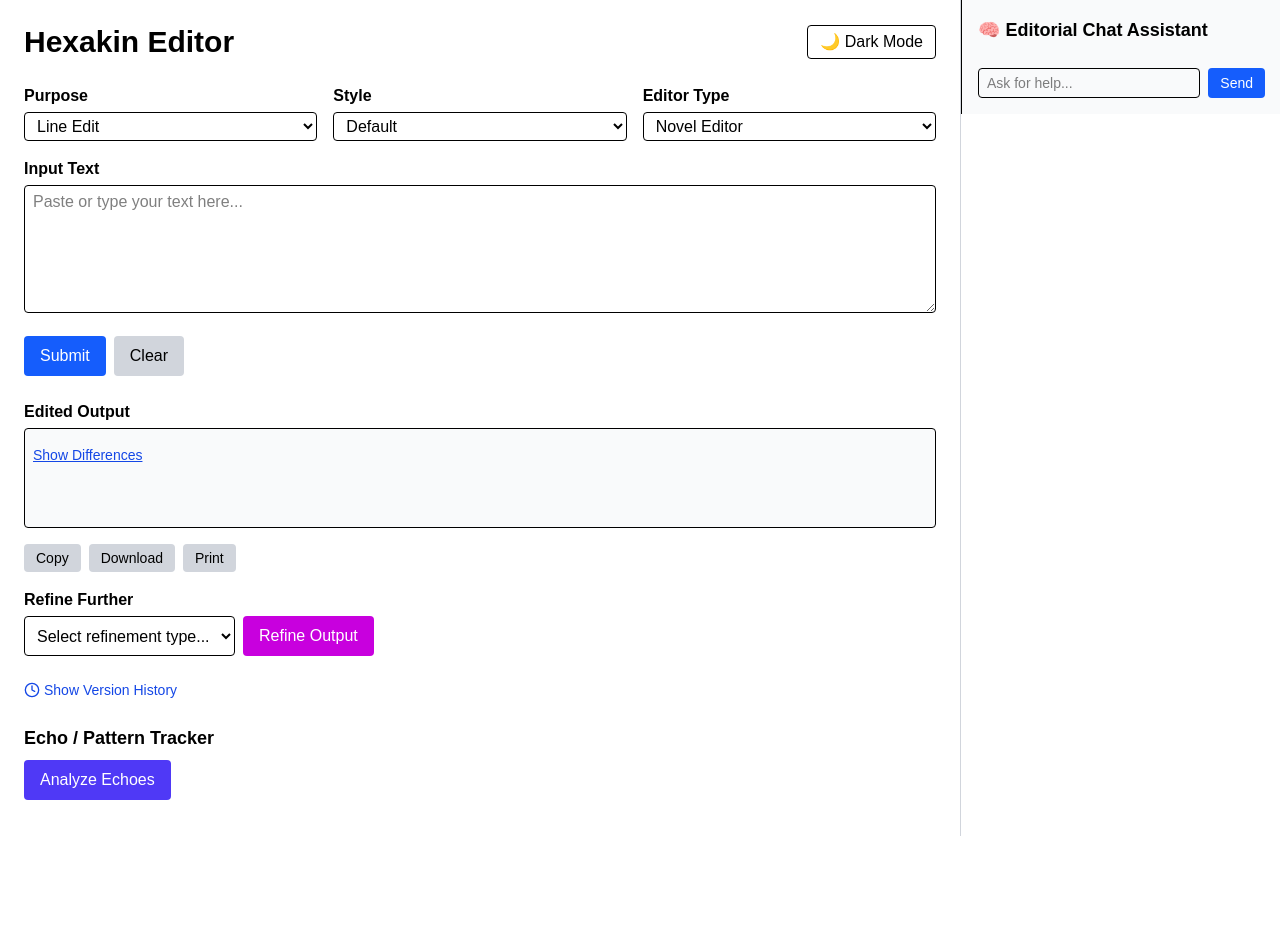
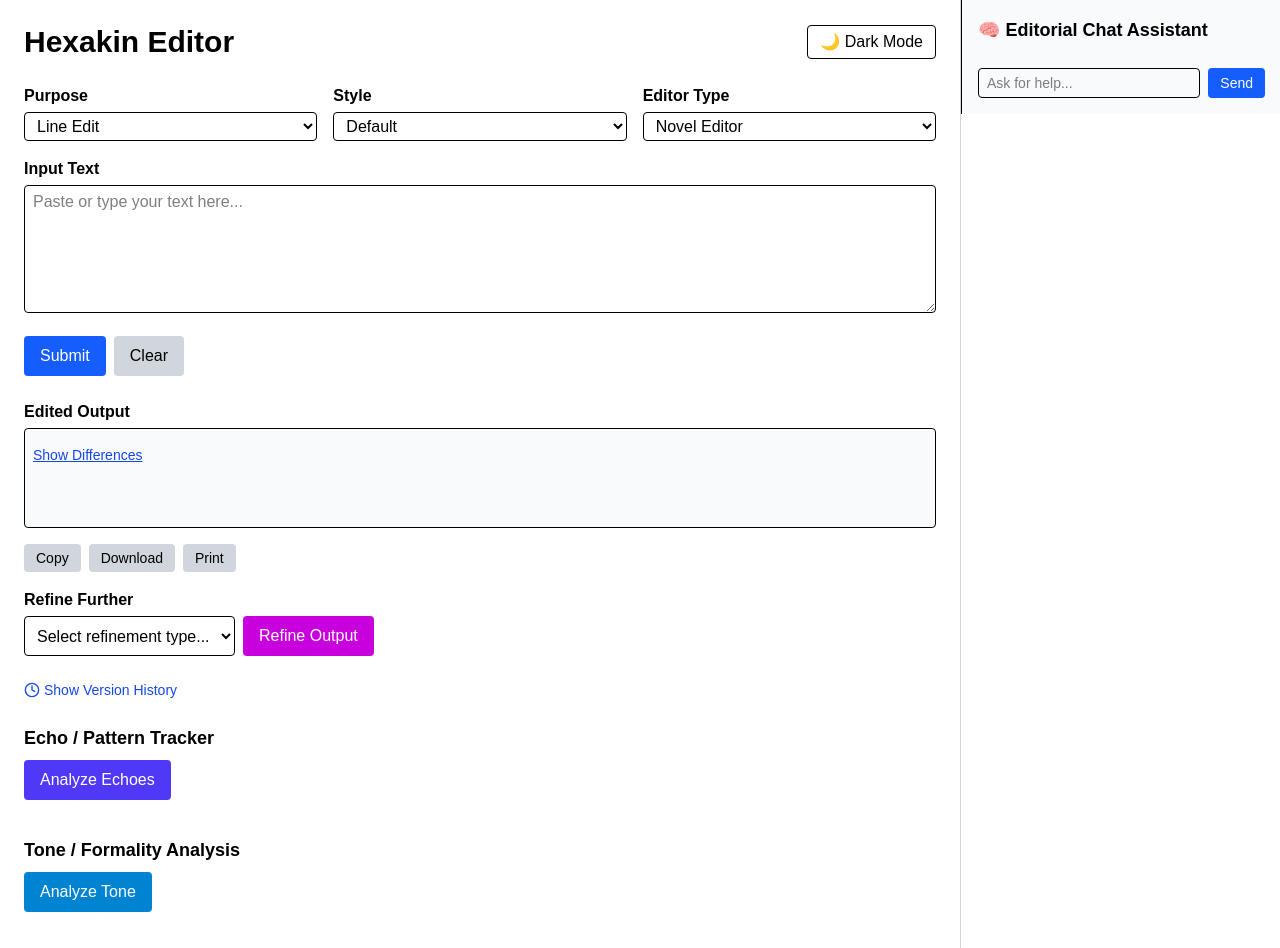
Before and after one commit to Hexakin/hexakin-editor, a Next.js app: page / in a window 1280 px wide. Before the commit the page ends 836 px from the top, so only its background shows below. Built offline with nearby package versions, Linux system fonts and the light colour scheme.

Commit message:
tone analyser

```diff
--- /dev/null
+++ b/components/ToneAnalyzer.tsx
@@ -0,0 +1,61 @@
+// components/ToneAnalyzer.tsx
+import { useState } from "react";
+
+interface Props {
+  text: string;
+}
+
+export default function ToneAnalyzer({ text }: Props) {
+  const [result, setResult] = useState("");
+  const [loading, setLoading] = useState(false);
+  const [error, setError] = useState("");
+
+  const handleAnalyze = async () => {
+    if (!text.trim()) return;
+
+    setLoading(true);
+    setError("");
+    setResult("");
+
+    try {
+      const res = await fetch("/api/tone", {
+        method: "POST",
+        headers: { "Content-Type": "application/json" },
+        body: JSON.stringify({ text }),
+      });
+
+      const data = await res.json();
+      if (res.ok && data.result) {
+        setResult(data.result);
+      } else {
+        setError("No analysis returned.");
+      }
+    } catch (err) {
+      console.error("Tone analysis failed:", err);
+      setError("Failed to analyze tone.");
+    }
+
+    setLoading(false);
+  };
+
+  return (
+    <div className="mt-6">
+      <h2 className="text-lg font-semibold mb-2">Tone / Formality Analysis</h2>
+      <button
+        onClick={handleAnalyze}
+        disabled={loading}
+        className="px-4 py-2 bg-sky-600 text-white rounded mb-3"
+      >
+        {loading ? "Analyzing..." : "Analyze Tone"}
+      </button>
+
+      {error && <p className="text-red-500 mb-2">{error}</p>}
+
+      {result && (
+        <pre className="whitespace-pre-wrap bg-gray-100 text-sm p-3 rounded border border-gray-300">
+          {result}
+        </pre>
+      )}
+    </div>
+  );
+}
--- /dev/null
+++ b/pages/api/tone.ts
@@ -0,0 +1,48 @@
+// pages/api/tone.ts
+import type { NextApiRequest, NextApiResponse } from "next";
+import { OpenAI } from "openai";
+
+const openai = new OpenAI({
+  apiKey: process.env.OPENAI_API_KEY,
+});
+
+export default async function handler(req: NextApiRequest, res: NextApiResponse) {
+  if (req.method !== "POST") {
+    return res.status(405).json({ message: "Method not allowed" });
+  }
+
+  const { text } = req.body;
+  if (!text || typeof text !== "string") {
+    return res.status(400).json({ message: "Missing or invalid text." });
+  }
+
+  const prompt = `
+Analyze the following text for overall tone and formality level.
+
+Return:
+- 🎭 Tone: (e.g. optimistic, sarcastic, professional, moody, passive-aggressive)
+- 🧑‍⚖️ Formality: (e.g. formal, casual, neutral)
+- 💡 Suggestions: If appropriate, suggest ways to shift the tone or improve consistency.
+
+TEXT:
+"""
+${text}
+"""
+
+Use clear and simple language in your response.
+`;
+
+  try {
+    const completion = await openai.chat.completions.create({
+      model: "gpt-4",
+      messages: [{ role: "user", content: prompt }],
+      temperature: 0.4,
+    });
+
+    const result = completion.choices?.[0]?.message?.content?.trim() || "No analysis returned.";
+    return res.status(200).json({ result });
+  } catch (error) {
+    console.error("Tone Analyzer Error:", error);
+    return res.status(500).json({ message: "Tone analysis failed." });
+  }
+}
--- a/pages/index.tsx
+++ b/pages/index.tsx
@@ -6,6 +6,7 @@ import { Clock } from "lucide-react";
 import ChatSidebar from "../components/ChatSidebar";
 import DiffView from "../components/DiffView";
 import EchoTracker from "../components/EchoTracker";
+import ToneAnalyzer from "../components/ToneAnalyzer";
 
 const REFINE_OPTIONS = [
   "Make it more vivid",
@@ -294,6 +295,8 @@ export default function Home() {
       </div>
       {/* 📌 SECTION: Echo / Pattern Tracker */}
 <EchoTracker text={inputText} />
+{/* 📌 SECTION: Tone / Formality Analysis */}
+<ToneAnalyzer text={inputText} />
       </div> {/* End of main editor content */}
       <div className="w-full md:w-[320px] border-l border-gray-300 dark:border-gray-800">
         <ChatSidebar />
```
